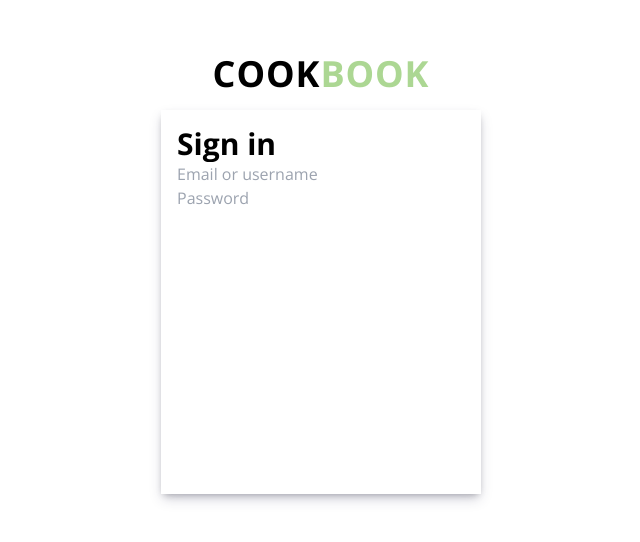
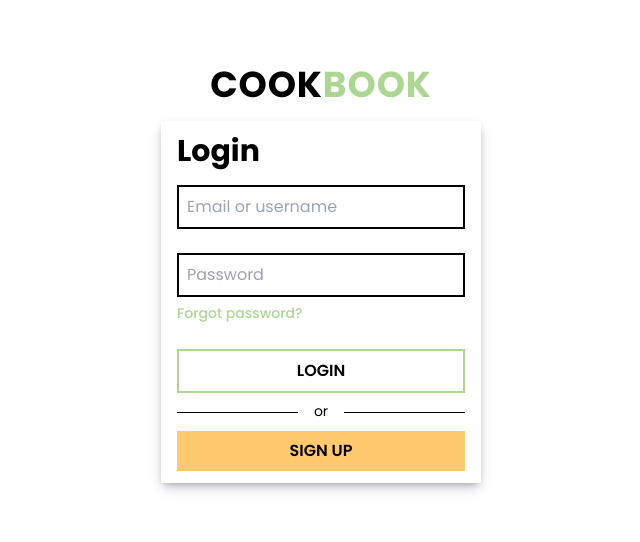
Before and after one commit to philip727/cookbook.io, a SvelteKit app in the folder client/: page /login in a window 1280 px wide. Shown: the part 126-668 px from the top of the page, without its empty margins (319-959 px from the left). Built offline with nearby package versions, Linux system fonts and the light colour scheme.

Commit message:
login page

```diff
--- a/client/src/app.css
+++ b/client/src/app.css
@@ -1,11 +1,10 @@
-@import url('https://fonts.googleapis.com/css2?family=Open+Sans:ital,wght@0,300..800;1,300..800&display=swap');
-
+@import url('https://fonts.googleapis.com/css2?family=Open+Sans:ital,wght@0,300..800;1,300..800&family=Poppins:ital,wght@0,100;0,200;0,300;0,400;0,500;0,600;0,700;0,800;0,900;1,100;1,200;1,300;1,400;1,500;1,600;1,700;1,800;1,900&display=swap');
 @tailwind base;
 @tailwind components;
 @tailwind utilities;
 
 :root {
-    font-family: "Open Sans", system-ui, -apple-system, BlinkMacSystemFont, 'Segoe UI', Roboto, Oxygen, Ubuntu, Cantarell, 'Helvetica Neue', sans-serif;
+    font-family: "Poppins", system-ui, -apple-system, BlinkMacSystemFont, 'Segoe UI', Roboto, Oxygen, Ubuntu, Cantarell, 'Helvetica Neue', sans-serif;
 
     --dark-yellow: #FFA62f;
     --yellow: #FFC96F;
--- a/client/src/components/Navbar.svelte
+++ b/client/src/components/Navbar.svelte
@@ -5,22 +5,21 @@
 <div
     class="w-full h-20 border-b border-[var(--green)] px-60 flex flex-row justify-center items-center absolute top-0 tracking-wide font-bold"
 >
-    <section
-        class="flex flex-row text-3xl w-1/3 justify-start"
-    >
+    <section class="flex flex-row text-3xl w-1/3 justify-start">
         <Title />
     </section>
     <section
-        class="flex flex-row gap-8 text-lg w-1/3 justify-center"
+        class="flex flex-row gap-8 text-lg w-1/3 justify-center font-semibold"
     >
         <a class="" href="/">HOME</a>
         <a class="" href="/recipes">RECIPES</a>
     </section>
-    <section
-        class="flex flex-row gap-8 w-1/3 justify-end"
-    >
-        <a href="/login"class="w-fit px-4 py-2 bg-[var(--yellow)] hover:bg-[var(--dark-yellow)]">
-            <p class="text-base">SIGN IN</p>
+    <section class="flex flex-row gap-8 w-1/3 justify-end">
+        <a
+            href="/login"
+            class="w-fit px-4 py-2 bg-[var(--yellow)] hover:bg-[var(--dark-yellow)] duration-200"
+        >
+            <p class="text-base font-semibold">LOGIN</p>
         </a>
     </section>
 </div>
--- /dev/null
+++ b/client/src/components/TextSinglelineInput.svelte
@@ -0,0 +1,13 @@
+<script>
+    export let placeholder = "...";
+    export let type = "text";
+    export let extraClass = "text";
+</script>
+
+<input
+    class={extraClass +
+        " " +
+        "border-2 border-black w-full pl-2 py-2 focus:border-[var(--green)] focus:outline-none duration-150 transition-colors font-normal"}
+    {placeholder}
+    {type}
+/>
--- a/client/src/routes/(account)/login/+page.svelte
+++ b/client/src/routes/(account)/login/+page.svelte
@@ -1,12 +1,42 @@
 <script>
+    import TextSinglelineInput from "../../../components/TextSinglelineInput.svelte";
     import Title from "../../../components/Title.svelte";
 </script>
 
 <div class="flex flex-col justify-center items-center w-full h-screen">
     <Title textClass="text-4xl" />
-    <div class="w-80 h-96 shadow-one mt-4 p-4">
-        <h1 class="text-3xl font-bold">Sign in</h1>
-        <input placeholder="Email or username" type="text" />
-        <input placeholder="Password" type="password" />
+    <div class="w-80 h-fit shadow-one mt-4 px-4 py-3">
+        <h1 class="text-3xl font-bold">Login</h1>
+        <TextSinglelineInput
+            placeholder="Email or username"
+            extraClass="mt-4"
+        />
+        <TextSinglelineInput
+            placeholder="Password"
+            type="password"
+            extraClass="mt-6"
+        />
+        <div class="mt-1">
+            <a
+                href="/forgot-password"
+                class="text-[var(--green)] font-medium text-sm"
+                >Forgot password?</a
+            >
+        </div>
+        <button
+            class="w-full bg-white hover:bg-[var(--green)] py-2 mt-6 border-2 border-[var(--green)] duration-150 transition-all hover:text-white"
+        >
+            <p class="text-base font-semibold">LOGIN</p>
+        </button>
+        <div class="flex flex-row w-full justify-center items-center mt-2">
+            <hr class="border-b-1 w-full border-black"/>
+            <p class="mx-4 text-sm pb-[2px]">or</p>
+            <hr class="border-b-1 w-full border-black"/>
+        </div>
+        <button
+            class="w-full bg-[var(--yellow)] hover:bg-[var(--dark-yellow)] py-2 mt-2 transition-all duration-200"
+        >
+            <p class="text-base font-semibold">SIGN UP</p>
+        </button>
     </div>
 </div>
```
